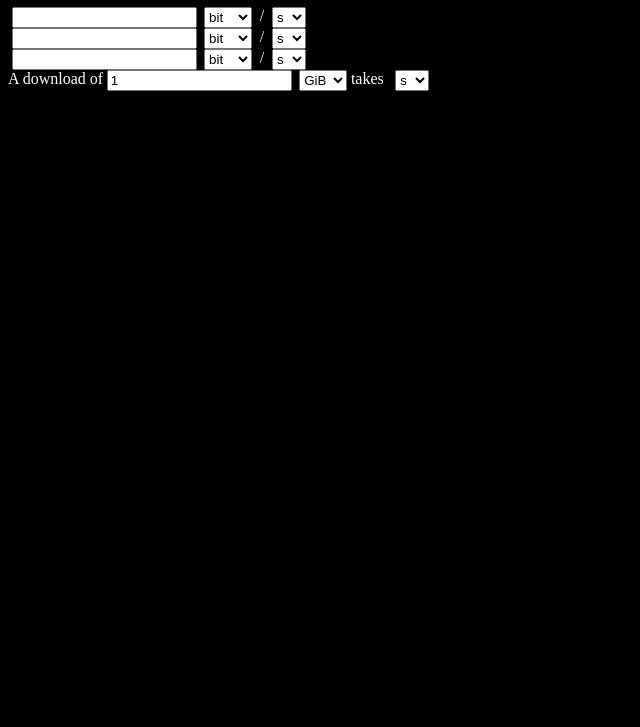
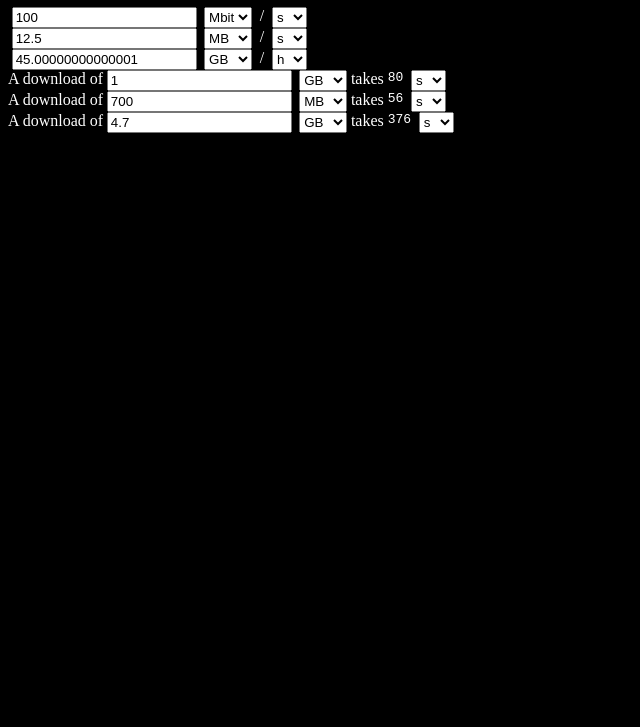
Before and after one commit to programminghoch10/bandwidthcalculator, a plain HTML site: page index.html in a window 1280 px wide. Shown: the part 73-800 px from the top of the page, without its empty margins (0-640 px from the left). Drawn offline with Linux system fonts and the light colour scheme.

Commit message:
change default lines

```diff
--- a/index.html
+++ b/index.html
@@ -11,35 +11,27 @@
 
   <body>
     <h1>Bandwidth Calculator</h1>
-    <div>
+    <div id="input">
+      <template id="inputline">
         <div class="inputline">
-        <input type="number" name="speed">
+          <input type="number" name="speed" step="any">
           <select name="magnitude" class="magnitude"></select>
           <p class="per">/</p>
           <select name="timeframe" class="timeframe"></select>
         </div>
-      <div class="inputline">
-        <input type="number" name="speed">
+      </template>
+    </div>
+    <div id="output">
+      <template id="outputline">
+        <div class="outputline">
+          A download of
+          <input type="number" name="size" step="any">
           <select name="magnitude" class="magnitude"></select>
-        <p class="per">/</p>
+          takes
+          <p class=" duration"></p>
           <select name="timeframe" class="timeframe"></select>
         </div>
-      <div class="inputline">
-        <input type="number" name="speed">
-        <select name="magnitude" class="magnitude"></select>
-        <p class="per">/</p>
-        <select name="timeframe" class="timeframe"></select>
-      </div>
-    </div>
-    <div>
-      <div class="outputline">
-        A download of
-        <input type="number" name="size" value="1">
-        <select name="magnitude" class="magnitude" default="GiB"></select>
-        takes
-        <p class="duration"></p>
-        <select name="timeframe" class="timeframe"></select>
-      </div>
+      </template>
     </div>
   </body>
 
--- a/script.js
+++ b/script.js
@@ -4,7 +4,14 @@ const timeframes = [
   ["s", 1],
   ["m", 60],
   ["h", 60 * 60],
+  ["d", 60 * 60 * 24],
+  ["W", 60 * 60 * 7],
+  ["M", 60 * 60 * 30.5],
+  ["Y", 60 * 60 * 24 * 365.25],
 ]
+function getTimeframe(string) {
+  return timeframes.find(t => t[0] === string)[1]
+}
 
 const magnitudes = []
 magnitudeletters.split("").forEach((m, i) => {
@@ -14,37 +21,79 @@ magnitudeletters.split("").forEach((m, i) => {
     [m + "iB", Math.pow(1024, i) * 8]
   )
 });
+function getMagnitude(string) {
+  return magnitudes.find(m => m[0] === string)[1]
+}
 //TODO: remove "iB" from magnitudes, its the same as B
 
-document.querySelectorAll(".magnitude").forEach(element => {
+const defaultinputlines = [
+  { speed: 100, magnitude: getMagnitude("Mbit"), timeframe: getTimeframe("s") },
+  { magnitude: getMagnitude("MB"), timeframe: getTimeframe("s") },
+  { magnitude: getMagnitude("GB"), timeframe: getTimeframe("h") },
+]
+const defaultoutputlines = [
+  { size: 1, magnitude: getMagnitude("GB"), timeframe: getTimeframe("s") },
+  { size: 700, magnitude: getMagnitude("MB"), timeframe: getTimeframe("s") },
+  { size: 4.7, magnitude: getMagnitude("GB"), timeframe: getTimeframe("s") },
+]
+
+function populateSelections(element) {
+  const magnitudeSelect = element.querySelector(".magnitude")
   magnitudes.forEach(magnitude => {
     const option = document.createElement("option")
     option.innerText = magnitude[0]
     option.value = magnitude[1]
-    element.appendChild(option)
+    magnitudeSelect.appendChild(option)
   })
-  if (element.getAttribute("default")) {
-    element.value = magnitudes.find(m => m[0] === element.getAttribute("default"))[1]
-  }
-})
 
-document.querySelectorAll(".timeframe").forEach(element =>
+  const timeframeselect = element.querySelector(".timeframe")
   timeframes.forEach(timeframe => {
     const option = document.createElement("option")
     option.innerText = timeframe[0]
     option.value = timeframe[1]
-    element.appendChild(option)
+    timeframeselect.appendChild(option)
   })
-)
+}
+
+const inputlinetemplate = document.querySelector("template#inputline")
+const inputdiv = document.querySelector("div#input")
+function createInputLine(config) {
+  const inputline = inputlinetemplate.content.cloneNode(true)
+  populateSelections(inputline)
+  if (config.speed)
+    inputline.querySelector("input[name=speed]").value = config.speed
+  inputline.querySelector("select[name=magnitude]").value = config.magnitude ?? getMagnitude("MB")
+  inputline.querySelector("select[name=timeframe]").value = config.timeframe ?? getTimeframe("s")
+  inputdiv.appendChild(inputline)
+}
+defaultinputlines.forEach(config => createInputLine(config))
+
+const outputlinetemplate = document.querySelector("template#outputline")
+const outputdiv = document.querySelector("div#output")
+function createOutputLine(config) {
+  const outputline = outputlinetemplate.content.cloneNode(true)
+  populateSelections(outputline)
+  outputline.querySelector("input[name=size]").value = config.size ?? 1
+  outputline.querySelector("select[name=magnitude]").value = config.magnitude ?? getMagnitude("MB")
+  outputline.querySelector("select[name=timeframe]").value = config.timeframe ?? getTimeframe("s")
+  outputdiv.appendChild(outputline)
+}
+defaultoutputlines.forEach(config => createOutputLine(config))
+oninput()
+
 
 document.querySelectorAll(
   ".inputline > input, .inputline > select, .outputline > input, .outputline > select"
 ).forEach(input => input.oninput = oninput)
 function oninput(e) {
-  let target = e.target
-  let inputline = target.parentElement
-  if (target != inputline.querySelector("input[name=speed]"))
-    inputline = selectAnyOtherInputline(inputline)
+  if (e) {
+    let target = e.target
+    let inputline = target.parentElement
+    if (target != inputline.querySelector("input[name=speed]"))
+      inputline = selectAnyOtherInputline(inputline)
+  } else {
+    inputline = selectAnyOtherInputline()
+  }
   calculate(inputline)
 }
 
@@ -62,7 +111,7 @@ function calculate(origin) {
     const outputmagnitude = outputline.querySelector("select.magnitude").value
     const outputtimeframe = outputline.querySelector("select.timeframe").value
     outputline.querySelector("input[name=speed]").value =
-      inputspeed * inputmagnitude * inputtimeframe / outputmagnitude / outputtimeframe
+      (inputspeed * inputmagnitude * inputtimeframe) / (outputmagnitude / outputtimeframe)
   })
   document.querySelectorAll(".outputline").forEach(outputline => {
     const outputsize = outputline.querySelector("input[name=size]").value
```
Lines whose indentation alone changed are shown as unchanged.
